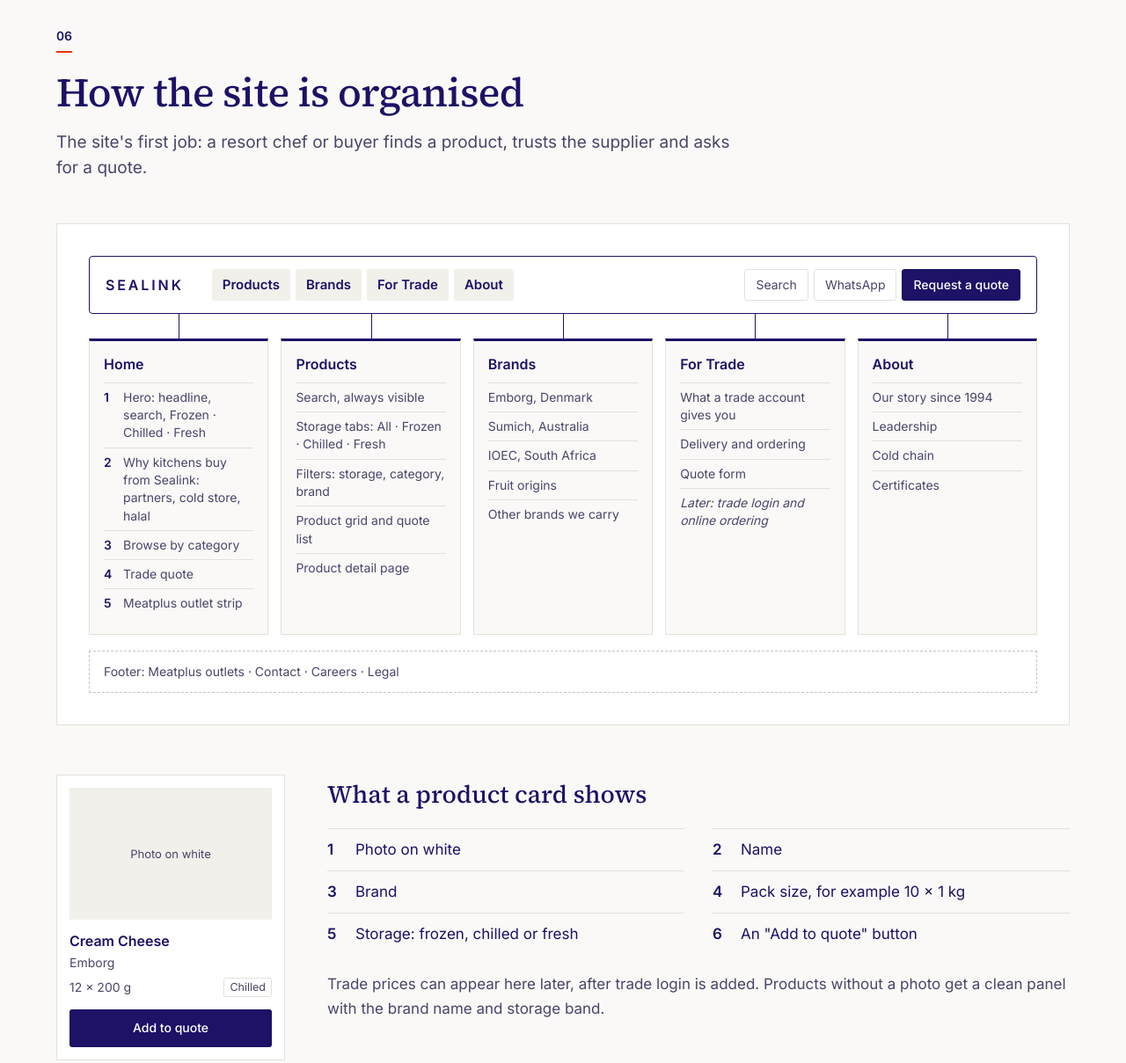
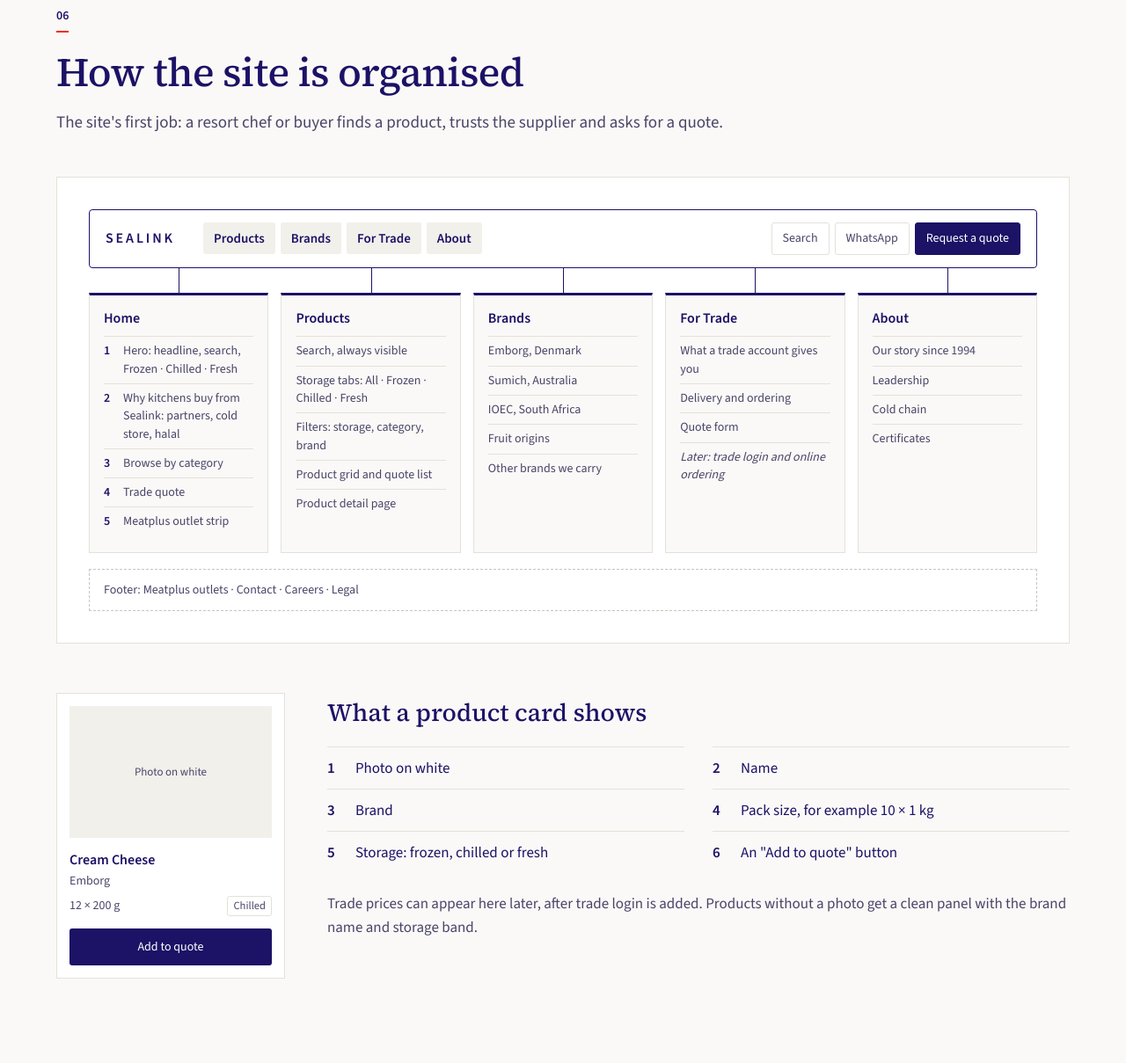
Before and after one commit to novas-mv/sealink-concepts, a plain HTML site: page index.html in a window 1280 px wide. Shown: the part 9939-11148 px from the top of the page at 88% size. Drawn offline with nearby package versions, Linux system fonts and the light colour scheme.

Commit message:
Use Source Sans 3 for body text
Co-Authored-By: Claude Opus 5.5 <noreply@anthropic.com>

```diff
--- a/index.html
+++ b/index.html
@@ -1,12 +1,13 @@
 <!doctype html>
 <html lang="en">
 <head>
+<!-- impeccable-disable cramped-padding -- Sections are separated by a top rule and have clamp(72px,9vw,120px) padding-block above their content; the static check does not resolve clamp(). -->
 <meta charset="utf-8">
 <meta name="viewport" content="width=device-width,initial-scale=1">
 <meta name="robots" content="noindex,nofollow">
 <title>Sealink · Brand and website concepts</title>
 <link rel="preconnect" href="https://fonts.googleapis.com"><link rel="preconnect" href="https://fonts.gstatic.com" crossorigin>
-<link rel="stylesheet" href="https://fonts.googleapis.com/css2?family=Source+Serif+4:opsz,wght@8..60,400;8..60,500;8..60,600&family=Inter:wght@400;500;600&display=swap">
+<link rel="stylesheet" href="https://fonts.googleapis.com/css2?family=Source+Serif+4:opsz,wght@8..60,400;8..60,500;8..60,600&family=Source+Sans+3:wght@400;500;600&display=swap">
 <link rel="stylesheet" href="style.css">
 </head>
 <body>
--- a/style.css
+++ b/style.css
@@ -8,7 +8,7 @@
   --line:#E4E1DA;
   --soft:#F2F0EB;
   --serif:'Source Serif 4',Georgia,serif;
-  --sans:'Inter',system-ui,-apple-system,sans-serif;
+  --sans:'Source Sans 3',system-ui,-apple-system,sans-serif;
   --pad:clamp(20px,5vw,64px);
 }
 *{box-sizing:border-box}
```
